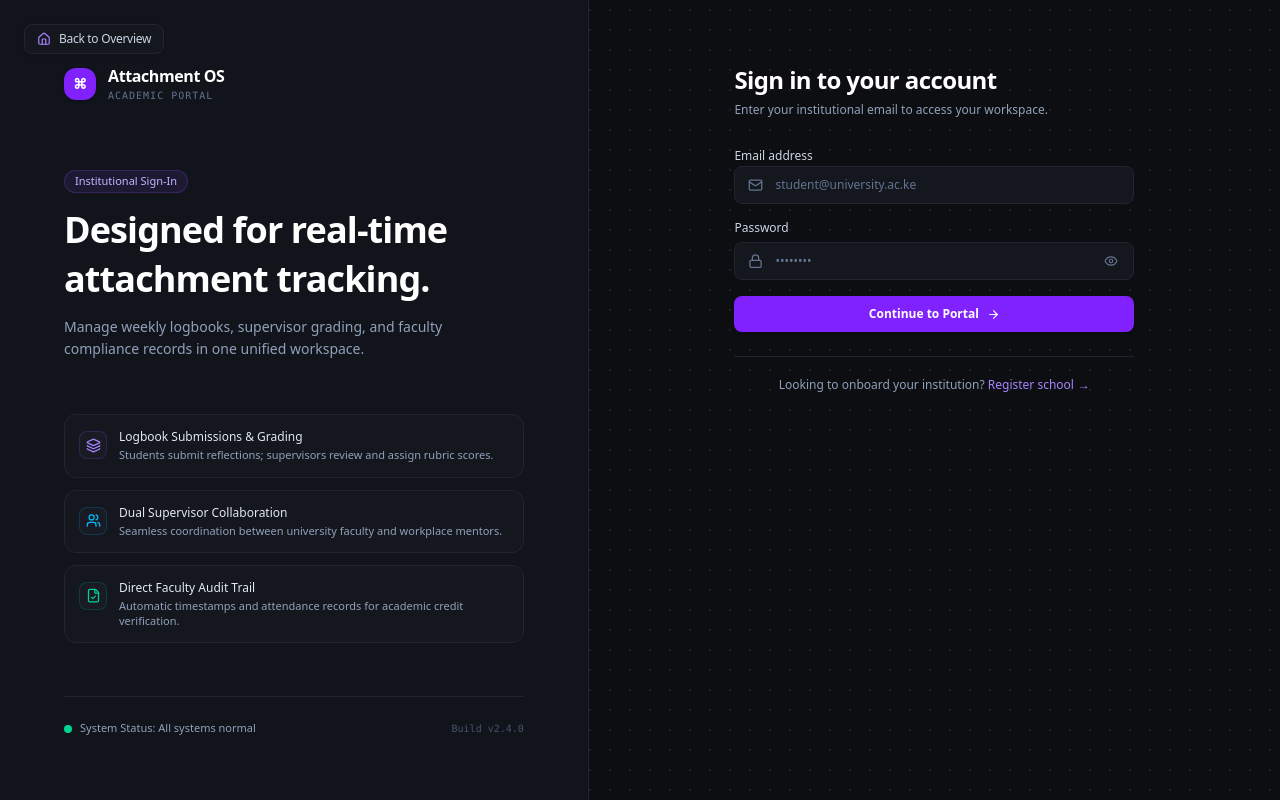
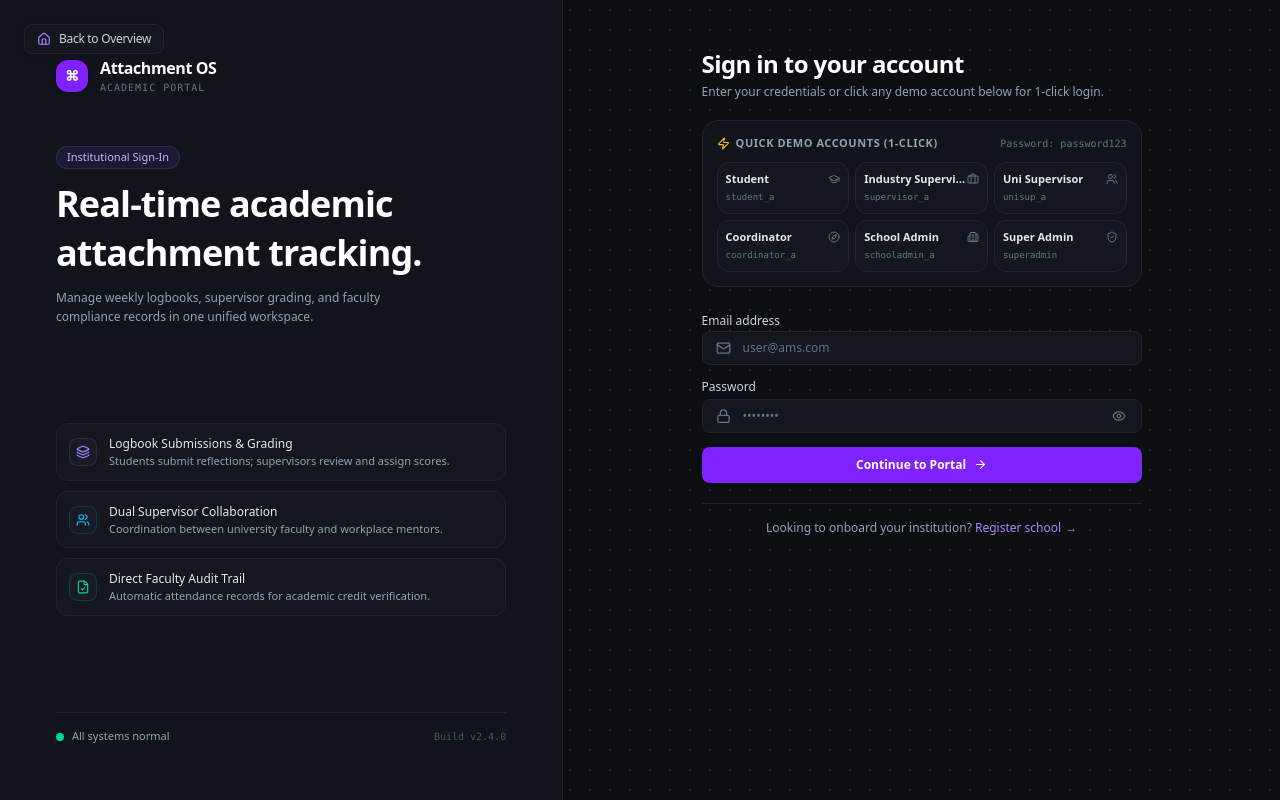
Before and after one commit to AlvinMutie/Attachment-Management-System, a React (Vite) app in the folder client/: page /login in a window 1280 px wide. Built offline with nearby package versions, Linux system fonts and the light colour scheme; no server answers.

Commit message:
feat: add demo accounts quick-login UI and database seeding script

```diff
--- a/client/src/pages/auth/Login.jsx
+++ b/client/src/pages/auth/Login.jsx
@@ -1,8 +1,64 @@
 import React, { useState } from 'react';
-import { Mail, Lock, AlertCircle, Eye, EyeOff, Home, ArrowRight, Layers, FileCheck, Users } from 'lucide-react';
+import {
+    Mail, Lock, AlertCircle, Eye, EyeOff, Home,
+    ArrowRight, Layers, FileCheck, Users,
+    GraduationCap, Briefcase, Compass, ShieldCheck,
+    Building2, Zap
+} from 'lucide-react';
 import { useAuth } from '../../context/AuthContext';
 import { useNavigate, Link } from 'react-router-dom';
 import { motion } from 'framer-motion';
+
+const DEMO_ACCOUNTS = [
+    {
+        role: 'student',
+        label: 'Student',
+        email: 'student_a@ams.com',
+        password: 'password123',
+        icon: GraduationCap,
+        badge: 'bg-blue-500/10 text-blue-400 border-blue-500/20'
+    },
+    {
+        role: 'industry_supervisor',
+        label: 'Industry Supervisor',
+        email: 'supervisor_a@ams.com',
+        password: 'password123',
+        icon: Briefcase,
+        badge: 'bg-emerald-500/10 text-emerald-400 border-emerald-500/20'
+    },
+    {
+        role: 'university_supervisor',
+        label: 'Uni Supervisor',
+        email: 'unisup_a@ams.com',
+        password: 'password123',
+        icon: Users,
+        badge: 'bg-purple-500/10 text-purple-400 border-purple-500/20'
+    },
+    {
+        role: 'attachment_coordinator',
+        label: 'Coordinator',
+        email: 'coordinator_a@ams.com',
+        password: 'password123',
+        icon: Compass,
+        badge: 'bg-sky-500/10 text-sky-400 border-sky-500/20'
+    },
+    {
+        role: 'school_admin',
+        label: 'School Admin',
+        email: 'schooladmin_a@ams.com',
+        password: 'password123',
+        icon: Building2,
+        badge: 'bg-amber-500/10 text-amber-400 border-amber-500/20'
+    },
+    {
+        role: 'super_admin',
+        label: 'Super Admin',
+        email: 'superadmin@ams.com',
+        password: 'password123',
+        icon: ShieldCheck,
+        badge: 'bg-rose-500/10 text-rose-400 border-rose-500/20'
+    }
+];
 
 const Login = () => {
     const [email, setEmail] = useState('');
@@ -10,6 +66,7 @@ const Login = () => {
     const [showPassword, setShowPassword] = useState(false);
     const [error, setError] = useState('');
     const [loading, setLoading] = useState(false);
+    const [autoLoggingIn, setAutoLoggingIn] = useState(null);
 
     const { login } = useAuth();
     const navigate = useNavigate();
@@ -23,17 +80,31 @@ const Login = () => {
         'super_admin': '/superadmin/dashboard'
     };
 
-    const handleSubmit = async (e) => {
-        e.preventDefault();
+    const handleLoginWithCredentials = async (targetEmail, targetPassword) => {
         setError('');
         setLoading(true);
         try {
-            const user = await login(email, password);
+            const user = await login(targetEmail, targetPassword);
             navigate(rolePaths[user.role] || '/');
         } catch (err) {
             setError(err.message || 'Invalid credentials. Please verify your email and password.');
         } finally {
             setLoading(false);
+            setAutoLoggingIn(null);
+        }
+    };
+
+    const handleSubmit = (e) => {
+        e.preventDefault();
+        handleLoginWithCredentials(email, password);
+    };
+
+    const handleQuickFill = (acc, autoSubmit = false) => {
+        setEmail(acc.email);
+        setPassword(acc.password);
+        if (autoSubmit) {
+            setAutoLoggingIn(acc.role);
+            handleLoginWithCredentials(acc.email, acc.password);
         }
     };
 
@@ -55,7 +126,7 @@ const Login = () => {
                 initial={{ opacity: 0, x: -20 }}
                 animate={{ opacity: 1, x: 0 }}
                 transition={{ duration: 0.5 }}
-                className="hidden lg:flex flex-col justify-between w-[46%] bg-[#12141c] border-r border-[#22242f] p-12 xl:p-16 relative overflow-hidden"
+                className="hidden lg:flex flex-col justify-between w-[44%] bg-[#12141c] border-r border-[#22242f] p-12 xl:p-14 relative overflow-hidden"
             >
                 <div className="relative z-10 flex flex-col justify-between h-full">
                     {/* Brand */}
@@ -71,82 +142,122 @@ const Login = () => {
                         </div>
 
                         {/* Headings */}
-                        <div className="mt-16 space-y-3">
+                        <div className="mt-12 space-y-2.5">
                             <div className="inline-flex items-center gap-2 px-2.5 py-0.5 rounded-full bg-violet-500/10 border border-violet-500/20 text-violet-300 text-[11px] font-medium">
                                 Institutional Sign-In
                             </div>
                             <h1 className="text-3xl xl:text-4xl font-semibold text-white tracking-tight leading-snug">
-                                Designed for real-time <br />
+                                Real-time academic <br />
                                 attachment tracking.
                             </h1>
-                            <p className="text-slate-400 text-sm leading-relaxed max-w-sm">
+                            <p className="text-slate-400 text-xs leading-relaxed max-w-sm">
                                 Manage weekly logbooks, supervisor grading, and faculty compliance records in one unified workspace.
                             </p>
                         </div>
                     </div>
 
                     {/* Role Overview Tiles */}
-                    <div className="space-y-3 my-8">
+                    <div className="space-y-2.5 my-6">
                         {[
                             {
                                 icon: Layers,
                                 title: 'Logbook Submissions & Grading',
-                                desc: 'Students submit reflections; supervisors review and assign rubric scores.',
+                                desc: 'Students submit reflections; supervisors review and assign scores.',
                                 color: 'border-violet-500/20 text-violet-400'
                             },
                             {
                                 icon: Users,
                                 title: 'Dual Supervisor Collaboration',
-                                desc: 'Seamless coordination between university faculty and workplace mentors.',
+                                desc: 'Coordination between university faculty and workplace mentors.',
                                 color: 'border-sky-500/20 text-sky-400'
                             },
                             {
                                 icon: FileCheck,
                                 title: 'Direct Faculty Audit Trail',
-                                desc: 'Automatic timestamps and attendance records for academic credit verification.',
+                                desc: 'Automatic attendance records for academic credit verification.',
                                 color: 'border-emerald-500/20 text-emerald-400'
                             }
                         ].map((item, i) => (
                             <div
                                 key={i}
-                                className="p-3.5 rounded-lg bg-[#15171f] border border-[#22242f] flex items-start gap-3"
+                                className="p-3 rounded-lg bg-[#15171f] border border-[#22242f] flex items-start gap-3"
                             >
                                 <div className={`w-7 h-7 rounded-md bg-[#181a24] border ${item.color} flex items-center justify-center shrink-0 mt-0.5`}>
-                                    <item.icon size={15} />
+                                    <item.icon size={14} />
                                 </div>
                                 <div className="flex-1 min-w-0">
                                     <p className="text-xs font-medium text-slate-200">{item.title}</p>
-                                    <p className="text-[11px] text-slate-400 mt-0.5 leading-snug">{item.desc}</p>
+                                    <p className="text-[11px] text-slate-400 mt-0.5 leading-tight">{item.desc}</p>
                                 </div>
                             </div>
                         ))}
                     </div>
 
                     {/* Footer Status */}
-                    <div className="flex items-center justify-between pt-6 border-t border-[#22242f] text-xs text-slate-500">
+                    <div className="flex items-center justify-between pt-4 border-t border-[#22242f] text-xs text-slate-500">
                         <div className="flex items-center gap-2">
                             <span className="w-2 h-2 rounded-full bg-emerald-400" />
-                            <span className="text-slate-400 text-[11px]">System Status: All systems normal</span>
+                            <span className="text-slate-400 text-[11px]">All systems normal</span>
                         </div>
                         <span className="font-mono text-[10px] text-slate-600">Build v2.4.0</span>
                     </div>
                 </div>
             </motion.div>
 
-            {/* Right Panel – Sign In Form */}
-            <div className="flex-1 flex items-center justify-center p-6 sm:p-12 xl:p-16 relative h-full overflow-y-auto">
+            {/* Right Panel – Sign In Form & Quick Demo Buttons */}
+            <div className="flex-1 flex items-center justify-center p-6 sm:p-10 xl:p-12 relative h-full overflow-y-auto">
                 <motion.div
                     initial={{ opacity: 0, y: 15 }}
                     animate={{ opacity: 1, y: 0 }}
                     transition={{ duration: 0.4, delay: 0.1 }}
-                    className="w-full max-w-[400px] space-y-6 relative z-10"
+                    className="w-full max-w-[440px] space-y-5 relative z-10 my-auto"
                 >
                     {/* Header */}
-                    <div className="space-y-1.5">
+                    <div className="space-y-1">
                         <h2 className="text-2xl font-semibold text-white tracking-tight">Sign in to your account</h2>
                         <p className="text-slate-400 text-xs font-normal">
-                            Enter your institutional email to access your workspace.
+                            Enter your credentials or click any demo account below for 1-click login.
                         </p>
+                    </div>
+
+                    {/* Quick Demo Test Accounts Panel */}
+                    <div className="bg-[#12141c] border border-[#22242f] rounded-xl p-3.5 space-y-2.5">
+                        <div className="flex items-center justify-between">
+                            <span className="text-[11px] font-semibold uppercase tracking-wider text-slate-400 flex items-center gap-1.5">
+                                <Zap size={13} className="text-amber-400" /> Quick Demo Accounts (1-Click)
+                            </span>
+                            <span className="text-[10px] text-slate-500 font-mono">Password: password123</span>
+                        </div>
+                        <div className="grid grid-cols-2 sm:grid-cols-3 gap-1.5">
+                            {DEMO_ACCOUNTS.map((acc) => {
+                                const Icon = acc.icon;
+                                const isBusy = autoLoggingIn === acc.role;
+                                return (
+                                    <button
+                                        key={acc.role}
+                                        type="button"
+                                        onClick={() => handleQuickFill(acc, true)}
+                                        disabled={loading}
+                                        title={`1-Click login as ${acc.label} (${acc.email})`}
+                                        className="p-2 rounded-lg bg-[#15171f] border border-[#22242f] hover:border-violet-500/50 hover:bg-[#181a24] text-left transition-all group flex flex-col justify-between h-[52px]"
+                                    >
+                                        <div className="flex items-center justify-between w-full">
+                                            <span className="text-[11px] font-semibold text-slate-200 group-hover:text-white truncate">
+                                                {acc.label}
+                                            </span>
+                                            {isBusy ? (
+                                                <div className="w-2.5 h-2.5 border-2 border-violet-400 border-t-transparent rounded-full animate-spin" />
+                                            ) : (
+                                                <Icon size={12} className="text-slate-500 group-hover:text-violet-400 shrink-0" />
+                                            )}
+                                        </div>
+                                        <span className="text-[9px] text-slate-500 truncate font-mono">
+                                            {acc.email.split('@')[0]}
+                                        </span>
+                                    </button>
+                                );
+                            })}
+                        </div>
                     </div>
 
                     {error && (
@@ -156,23 +267,23 @@ const Login = () => {
                         </div>
                     )}
 
-                    <form onSubmit={handleSubmit} className="space-y-4">
-                        <div className="space-y-1.5">
+                    <form onSubmit={handleSubmit} className="space-y-3.5">
+                        <div className="space-y-1">
                             <label className="text-xs font-medium text-slate-300">Email address</label>
                             <div className="relative">
                                 <Mail size={15} className="absolute left-3.5 top-1/2 -translate-y-1/2 text-slate-500" />
                                 <input
                                     type="email"
                                     required
-                                    className="w-full bg-[#15171f] border border-[#22242f] rounded-md pl-10 pr-3.5 py-2.5 text-xs text-white placeholder-slate-500 outline-none focus:border-violet-500 focus:ring-1 focus:ring-violet-500/20 transition-all font-sans"
-                                    placeholder="student@university.ac.ke"
+                                    className="w-full bg-[#15171f] border border-[#22242f] rounded-md pl-10 pr-3.5 py-2 text-xs text-white placeholder-slate-500 outline-none focus:border-violet-500 focus:ring-1 focus:ring-violet-500/20 transition-all font-sans"
+                                    placeholder="user@ams.com"
                                     value={email}
                                     onChange={(e) => setEmail(e.target.value)}
                                 />
                             </div>
                         </div>
 
-                        <div className="space-y-1.5">
+                        <div className="space-y-1">
                             <div className="flex items-center justify-between">
                                 <label className="text-xs font-medium text-slate-300">Password</label>
                             </div>
@@ -181,7 +292,7 @@ const Login = () => {
                                 <input
                                     type={showPassword ? 'text' : 'password'}
                                     required
-                                    className="w-full bg-[#15171f] border border-[#22242f] rounded-md pl-10 pr-10 py-2.5 text-xs text-white placeholder-slate-500 outline-none focus:border-violet-500 focus:ring-1 focus:ring-violet-500/20 transition-all font-sans"
+                                    className="w-full bg-[#15171f] border border-[#22242f] rounded-md pl-10 pr-10 py-2 text-xs text-white placeholder-slate-500 outline-none focus:border-violet-500 focus:ring-1 focus:ring-violet-500/20 transition-all font-sans"
                                     placeholder="••••••••"
                                     value={password}
                                     onChange={(e) => setPassword(e.target.value)}
@@ -199,7 +310,7 @@ const Login = () => {
                         <button
                             type="submit"
                             disabled={loading}
-                            className="w-full py-2.5 px-4 bg-violet-600 hover:bg-violet-500 active:scale-[0.99] disabled:opacity-50 disabled:cursor-not-allowed rounded-md text-xs font-semibold text-white transition-all shadow-sm flex items-center justify-center gap-2 mt-2"
+                            className="w-full py-2.5 px-4 bg-violet-600 hover:bg-violet-500 active:scale-[0.99] disabled:opacity-50 disabled:cursor-not-allowed rounded-md text-xs font-semibold text-white transition-all shadow-sm flex items-center justify-center gap-2 mt-2 cursor-pointer"
                         >
                             {loading ? (
                                 <div className="w-3.5 h-3.5 border-2 border-white/30 border-t-white rounded-full animate-spin" />
@@ -213,7 +324,7 @@ const Login = () => {
                     </form>
 
                     {/* Footer */}
-                    <div className="border-t border-[#22242f] pt-5 text-center">
+                    <div className="border-t border-[#22242f] pt-4 text-center">
                         <p className="text-xs text-slate-400">
                             Looking to onboard your institution?{' '}
                             <Link to="/signup" className="text-violet-400 hover:text-violet-300 font-medium inline-flex items-center gap-1">
```
Also changed, not shown: 2 other files (tests, documents, lock files or other folders).
